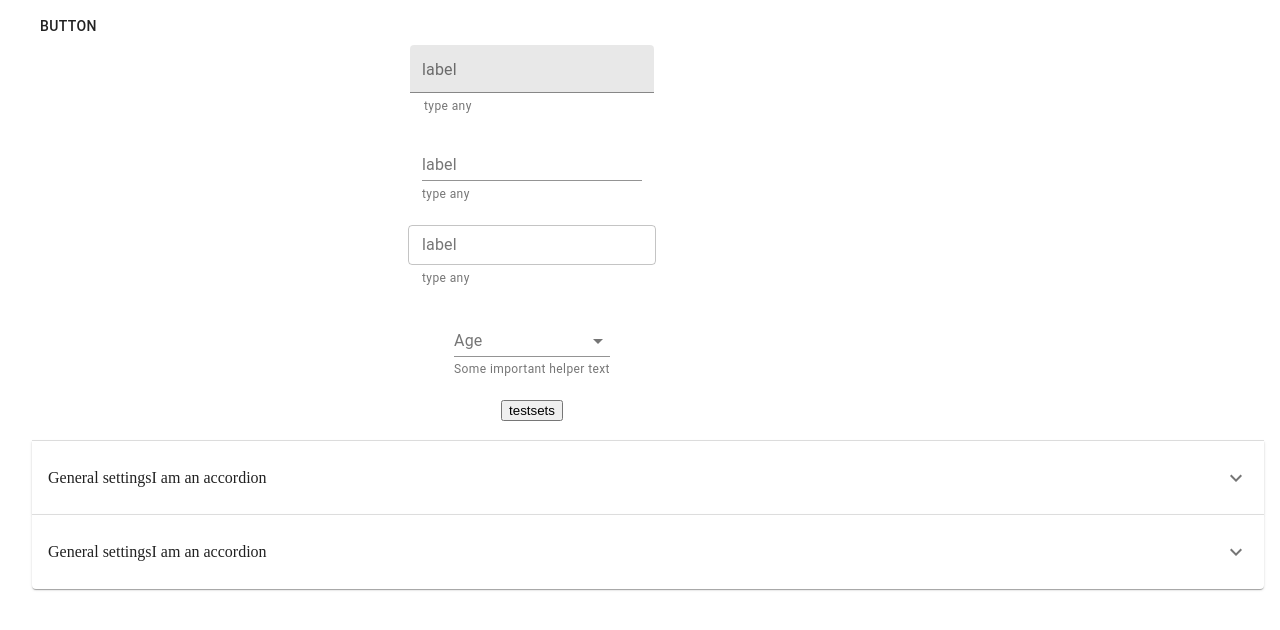
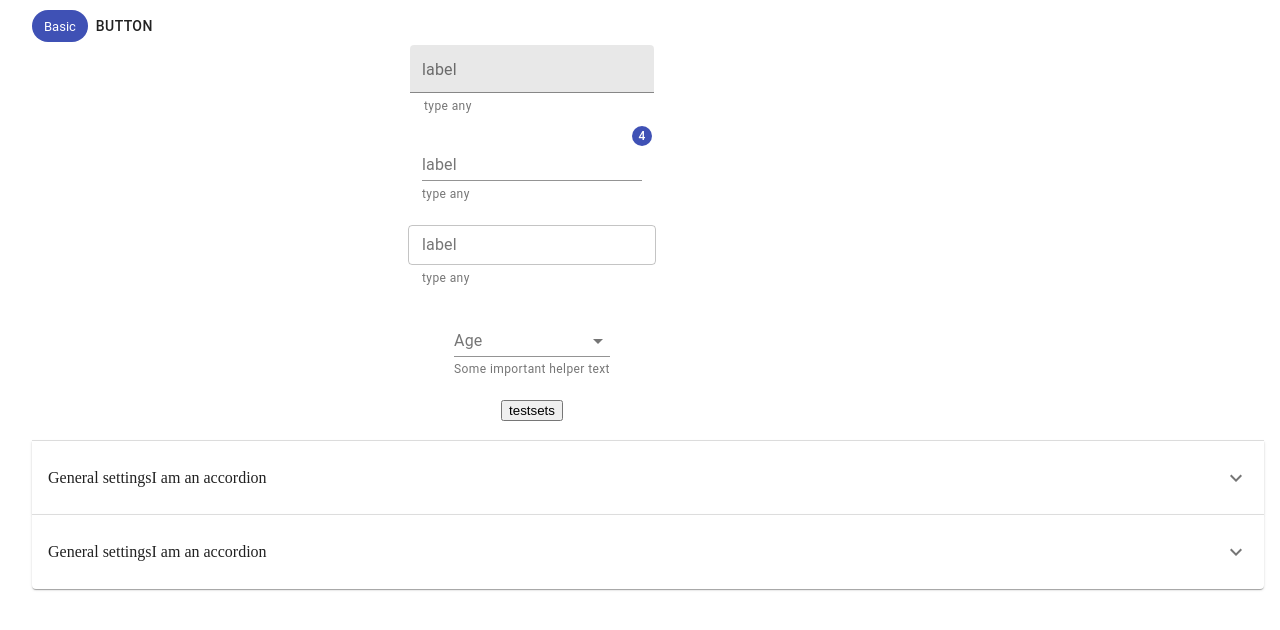
Before and after one commit to ArthurOnly/material-ui-study, a React (Create React App) app: page / in a window 1280 px wide. Shown: the top 630 px of the page. Built offline with nearby package versions, Linux system fonts and the light colour scheme.

Commit message:
learn styles,badges and transitions

```diff
--- a/src/App.js
+++ b/src/App.js
@@ -14,9 +14,11 @@ import {
   Accordion,
   AccordionSummary,
   AccordionDetails,
-  CircularProgress,
-  SimpleDialog,
   Button,
+  Fade,
+  Chip,
+  Badge,
+  Styled,
 } from "@material-ui/core"
 import ExpandMoreIcon from "@material-ui/icons/ExpandMore"
 
@@ -44,6 +46,7 @@ function App() {
 
   return (
     <Container maxWidth="lg">
+      <Chip label="Basic" color="primary" />
       {dialog && <DialogBox open={dialog} onClose={handleClose} />}
       <Button onClick={() => setDialog(true)}>button</Button>
       <form
@@ -51,6 +54,7 @@ function App() {
         className="app-content"
         id="app-content"
       >
+        <Fade in>
           <TextField
             type="name"
             helperText="type any"
@@ -60,6 +64,8 @@ function App() {
             inputRef={register}
             name="name"
           ></TextField>
+        </Fade>
+        <Badge badgeContent={4} color="primary">
           <TextField
             type="name"
             helperText="type any"
@@ -69,6 +75,7 @@ function App() {
             inputRef={register}
             name="name1"
           ></TextField>
+        </Badge>
         <TextField
           type="name"
           helperText="type any"
```
Lines whose indentation alone changed are shown as unchanged.
